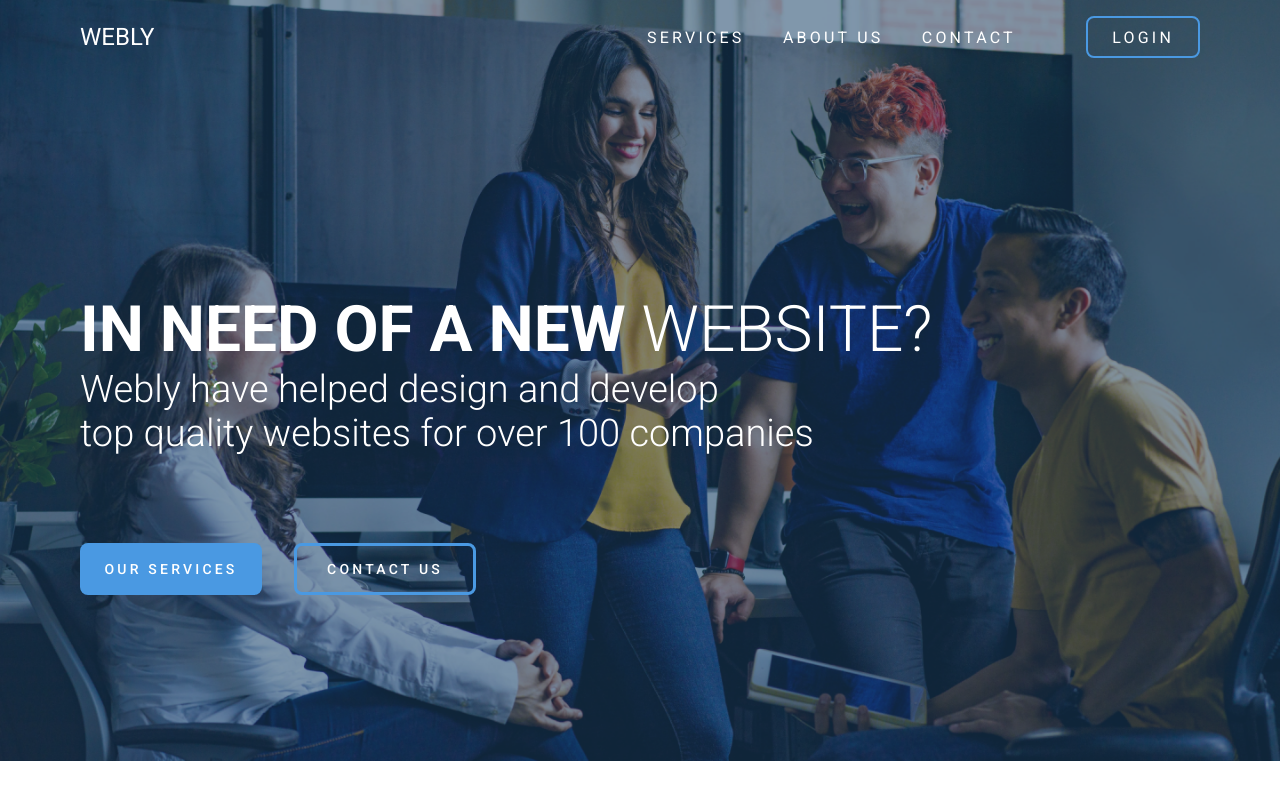
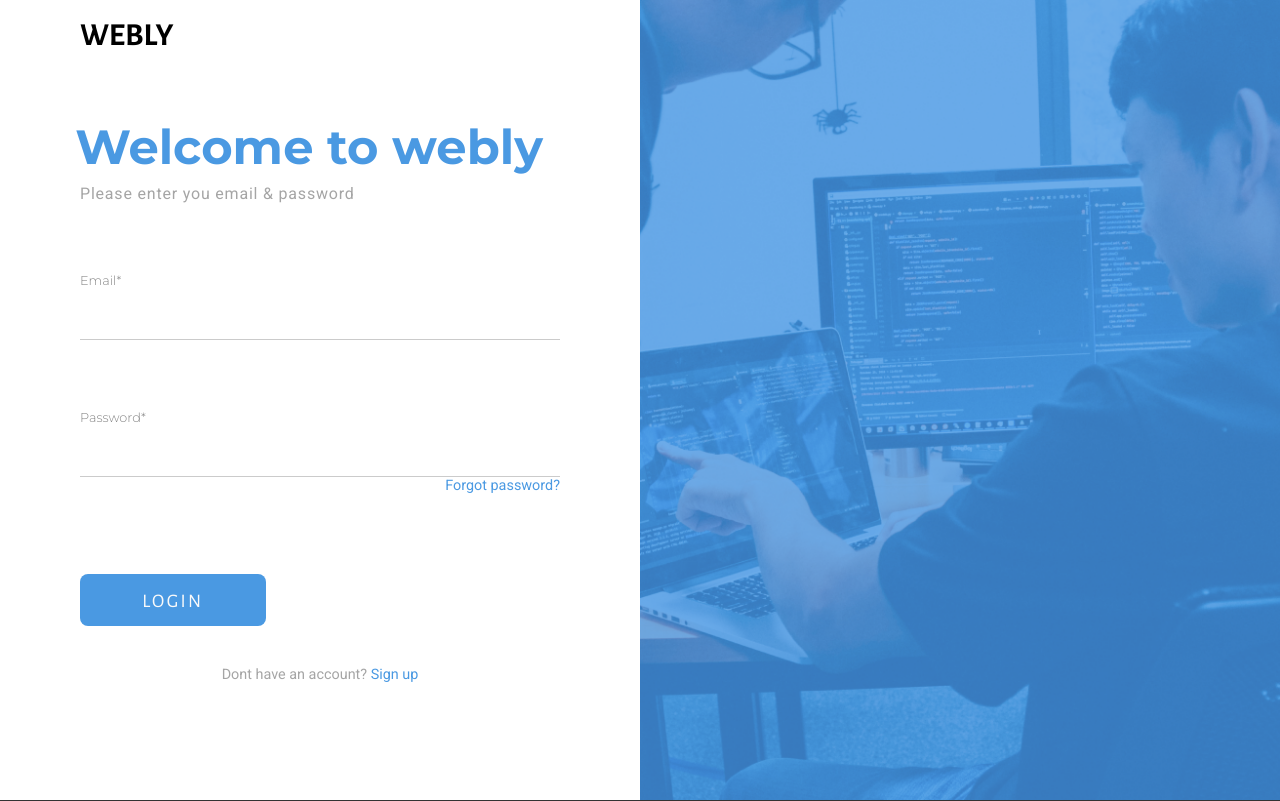
Before and after one commit to nybbe123/agile-project, a React (Create React App) app: page /login in a window 1280 px wide. Shown: the top 801 px of the page. Built offline with nearby package versions, Linux system fonts and the light colour scheme.

Commit message:
render logic fix

```diff
--- a/src/components/layout/Home.js
+++ b/src/components/layout/Home.js
@@ -1,10 +1,14 @@
 import ContactPage from "../layout/contact/contact-page/ContactPage";
 import MemberList from "../member/memberList";
 import CompanyMap from "./companyMap/CompanyMap";
+import Header from "./header/Header";
+import Intro from "./intro/Intro";
 
 const Home = () => {
   return (
     <div>
+      <Header />
+      <Intro />
       <ContactPage />
       <MemberList />
       <CompanyMap />
--- a/src/components/layout/Layout.js
+++ b/src/components/layout/Layout.js
@@ -7,8 +7,6 @@ const Layout = () => {
   window.scrollTo(0, 0);
   return (
     <div>
-      <Header />
-      <Intro />
       <Outlet />
       <Footer />
     </div>
--- a/src/components/layout/header/Header.module.css
+++ b/src/components/layout/header/Header.module.css
@@ -13,10 +13,13 @@
 }
 
 .logo {
+  position: absolute;
   margin-left: 5rem;
-  font-size: 24px;
   margin-top: 1rem;
   cursor: pointer;
+  font-family: "Alegreya Sans SC", sans-serif;
+  font-size: 2rem;
+  font-weight: bold;
 }
 
 .headerRight {
--- a/src/components/layout/login/Login.module.css
+++ b/src/components/layout/login/Login.module.css
@@ -29,7 +29,6 @@ font-family: 'Roboto', sans-serif; */
 .form-input-container {
   display: flex;
   flex-direction: column;
-  gap: 0.5rem;
 }
 
 .form-input-container label {
--- a/src/components/layout/login/LoginBase.js
+++ b/src/components/layout/login/LoginBase.js
@@ -2,9 +2,11 @@ import React, { useState } from "react";
 import Login from "./Login";
 import Register from "./Register";
 import style from "./LoginBase.module.css";
+import { useNavigate } from "react-router-dom";
 
 const LoginBase = () => {
   const [isLoginPage, setIsLoginPage] = useState(true);
+  const navigate = useNavigate();
 
   function loginHandler(data) {
     setIsLoginPage(data);
@@ -12,6 +14,14 @@ const LoginBase = () => {
 
   return (
     <div className={style["login-base"]}>
+      <span
+        className={style.logo}
+        onClick={() => {
+          navigate("/");
+        }}
+      >
+        WEBLY
+      </span>
       <div className={style["login-base-form"]}>
         {isLoginPage ? (
           <Login signUpInHandler={loginHandler} />
--- a/src/components/layout/login/LoginBase.module.css
+++ b/src/components/layout/login/LoginBase.module.css
@@ -1,6 +1,17 @@
 .login-base {
+  position: relative;
   height: 100vh;
   display: flex;
+}
+
+.logo {
+  position: absolute;
+  margin-left: 5rem;
+  margin-top: 1rem;
+  cursor: pointer;
+  font-family: "Alegreya Sans SC", sans-serif;
+  font-size: 2rem;
+  font-weight: bold;
 }
 
 .login-base-background {
@@ -16,4 +27,5 @@
   display: flex;
   align-items: center;
   justify-content: center;
+  background-color: white;
 }
--- a/src/components/layout/login/Register.module.css
+++ b/src/components/layout/login/Register.module.css
@@ -23,7 +23,6 @@
 .form-input-container {
   display: flex;
   flex-direction: column;
-  gap: 0.5rem;
 }
 
 .form-input-container label {
```
